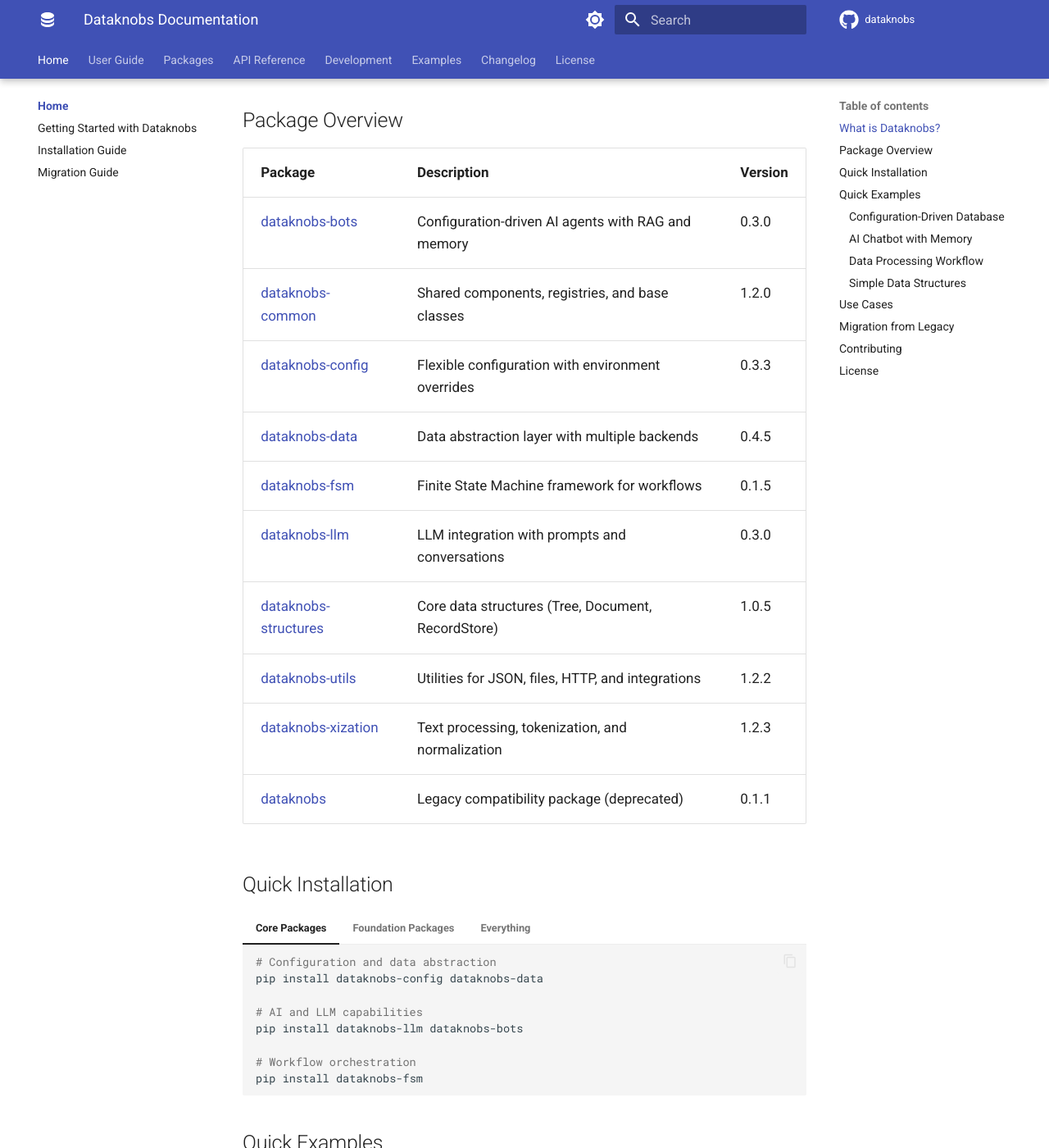
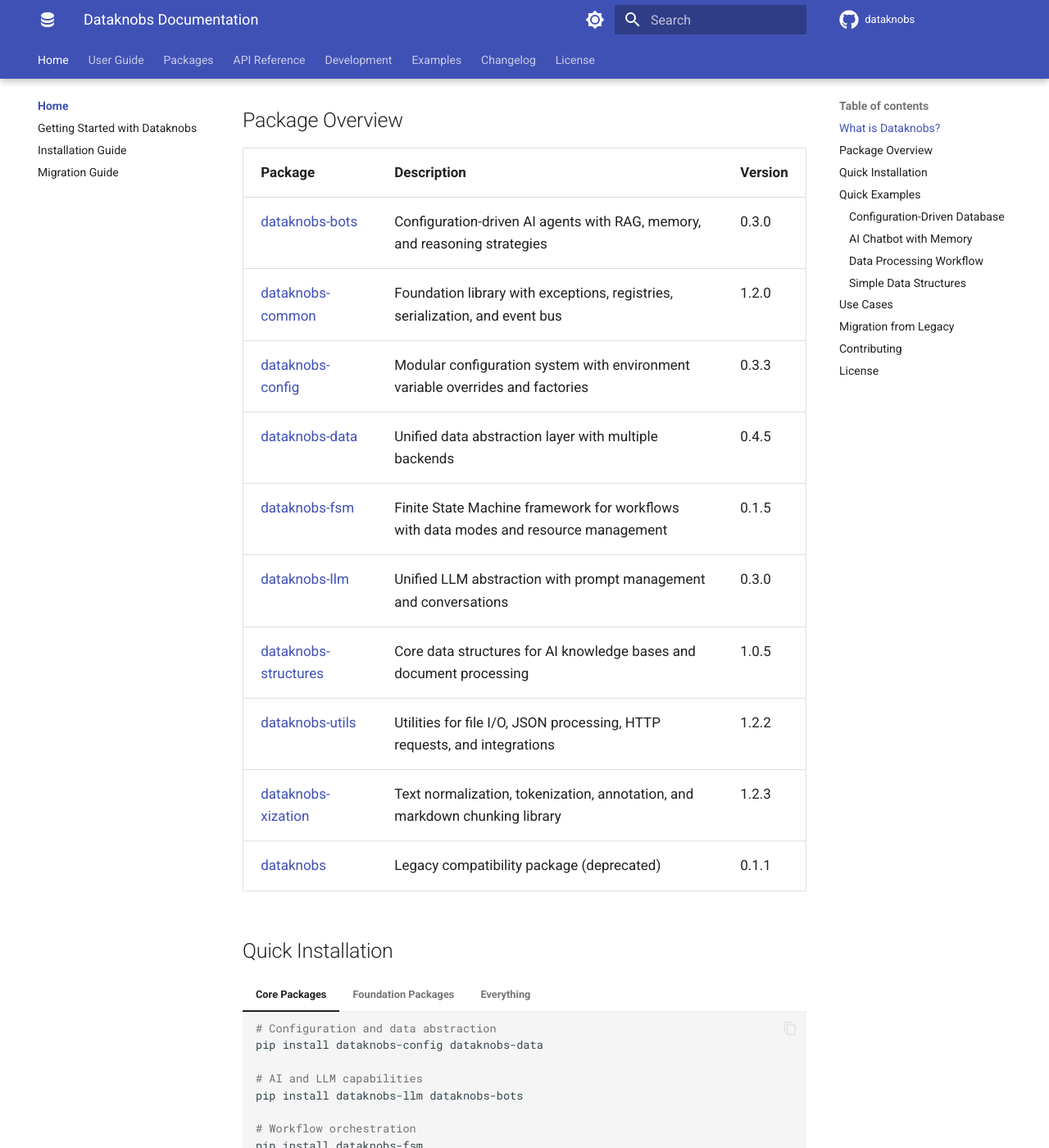
Before and after one commit to KBS-Labs/dataknobs, an MkDocs documentation site: the page built from docs/index.md, in a window 1280 px wide and 1400 px high, scrolled down 1304 px. Shown: the whole window at 82% size. Built offline with MkDocs 1.6.1 and Material for MkDocs 9.7.7, drawn with Linux system fonts in a browser that asks for light colours; comment, search, counter and statistics services are not loaded.

Commit message:
corrections/updates

```diff
--- a/docs/index.md
+++ b/docs/index.md
@@ -61,15 +61,15 @@ Dataknobs is open-source because we believe in **democratizing access to data**
 
 | Package | Description | Version |
 |---------|-------------|---------|
-| [dataknobs-bots](packages/bots/index.md) | Configuration-driven AI agents with RAG and memory | 0.3.0 |
-| [dataknobs-common](packages/common/index.md) | Shared components, registries, and base classes | 1.2.0 |
-| [dataknobs-config](packages/config/index.md) | Flexible configuration with environment overrides | 0.3.3 |
-| [dataknobs-data](packages/data/index.md) | Data abstraction layer with multiple backends | 0.4.5 |
-| [dataknobs-fsm](packages/fsm/index.md) | Finite State Machine framework for workflows | 0.1.5 |
-| [dataknobs-llm](packages/llm/index.md) | LLM integration with prompts and conversations | 0.3.0 |
-| [dataknobs-structures](packages/structures/index.md) | Core data structures (Tree, Document, RecordStore) | 1.0.5 |
-| [dataknobs-utils](packages/utils/index.md) | Utilities for JSON, files, HTTP, and integrations | 1.2.2 |
-| [dataknobs-xization](packages/xization/index.md) | Text processing, tokenization, and normalization | 1.2.3 |
+| [dataknobs-bots](packages/bots/index.md) | Configuration-driven AI agents with RAG, memory, and reasoning strategies | 0.3.0 |
+| [dataknobs-common](packages/common/index.md) | Foundation library with exceptions, registries, serialization, and event bus | 1.2.0 |
+| [dataknobs-config](packages/config/index.md) | Modular configuration system with environment variable overrides and factories | 0.3.3 |
+| [dataknobs-data](packages/data/index.md) | Unified data abstraction layer with multiple backends | 0.4.5 |
+| [dataknobs-fsm](packages/fsm/index.md) | Finite State Machine framework for workflows with data modes and resource management | 0.1.5 |
+| [dataknobs-llm](packages/llm/index.md) | Unified LLM abstraction with prompt management and conversations | 0.3.0 |
+| [dataknobs-structures](packages/structures/index.md) | Core data structures for AI knowledge bases and document processing | 1.0.5 |
+| [dataknobs-utils](packages/utils/index.md) | Utilities for file I/O, JSON processing, HTTP requests, and integrations | 1.2.2 |
+| [dataknobs-xization](packages/xization/index.md) | Text normalization, tokenization, annotation, and markdown chunking library | 1.2.3 |
 | [dataknobs](packages/legacy/index.md) | Legacy compatibility package (deprecated) | 0.1.1 |
 
 ## Quick Installation
```
Also changed, not shown: docs/api/index.md (+3 -2 lines).
